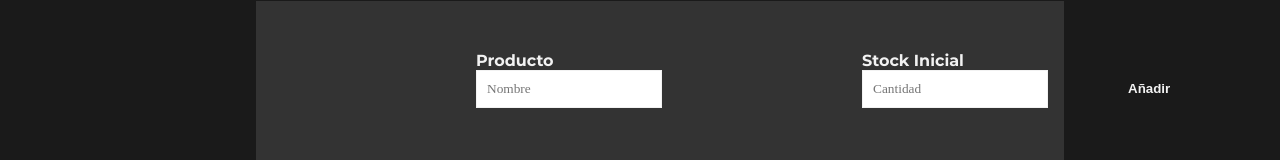
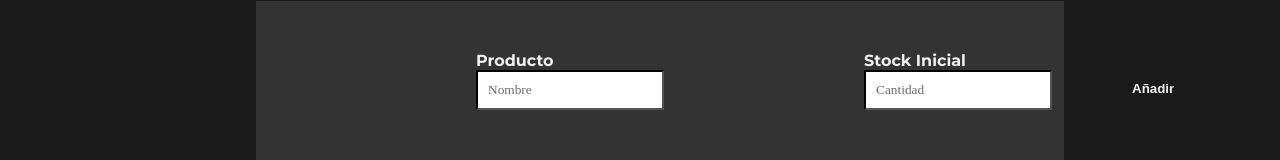
Before and after one commit to Luzbel33/-DEMO-StockManagmentAPP-ESP-, a plain HTML site: page ress/html/stock.html in a window 1280 px wide. Shown: the part 329-489 px from the top of the page. Drawn offline with Linux system fonts and the light colour scheme; a web font is replaced by a local one.

Commit message:
Input not displaying FIXED

```diff
--- a/ress/css/style.css
+++ b/ress/css/style.css
@@ -60,14 +60,14 @@ h4{
 section#invent-form .invent  input{
     /* min-width: 300px !important; */
     padding: 10px;
-    outline-color: #f2f2f2;
-    border:1px solid  #f2f2f2;
-    color:    #f2f2f2;;
+    border-color: black;
+    outline-color: black;
+    color:    #000000;;
     font-family: Montserrat-BoldItalic;
 }
 
-section#invent-form .invent input ::placeholder{
-    color: #f2f2f2;
+section#invent-form .invent input::placeholder{
+    color: #6b6b6b;
 }
 
 section#invent-form .invent > div{
--- a/ress/css/style2.css
+++ b/ress/css/style2.css
@@ -61,15 +61,14 @@ h4{
 section#invent-form .invent  input{
     /* min-width: 300px !important; */
     padding: 10px;
-    outline-color: #f2f2f2;
-    border:1px solid  #f2f2f2;
-    color:    #f2f2f2;;
+    border-color: black;
+    outline-color: black;
+    color:    #000000;;
     font-family: Montserrat-BoldItalic;
 }
 
-
-section#invent-form .invent input ::placeholder{
-    color: #f2f2f2;
+section#invent-form .invent input::placeholder{
+    color: #6b6b6b;
 }
 
 section#invent-form .invent > div{
```
